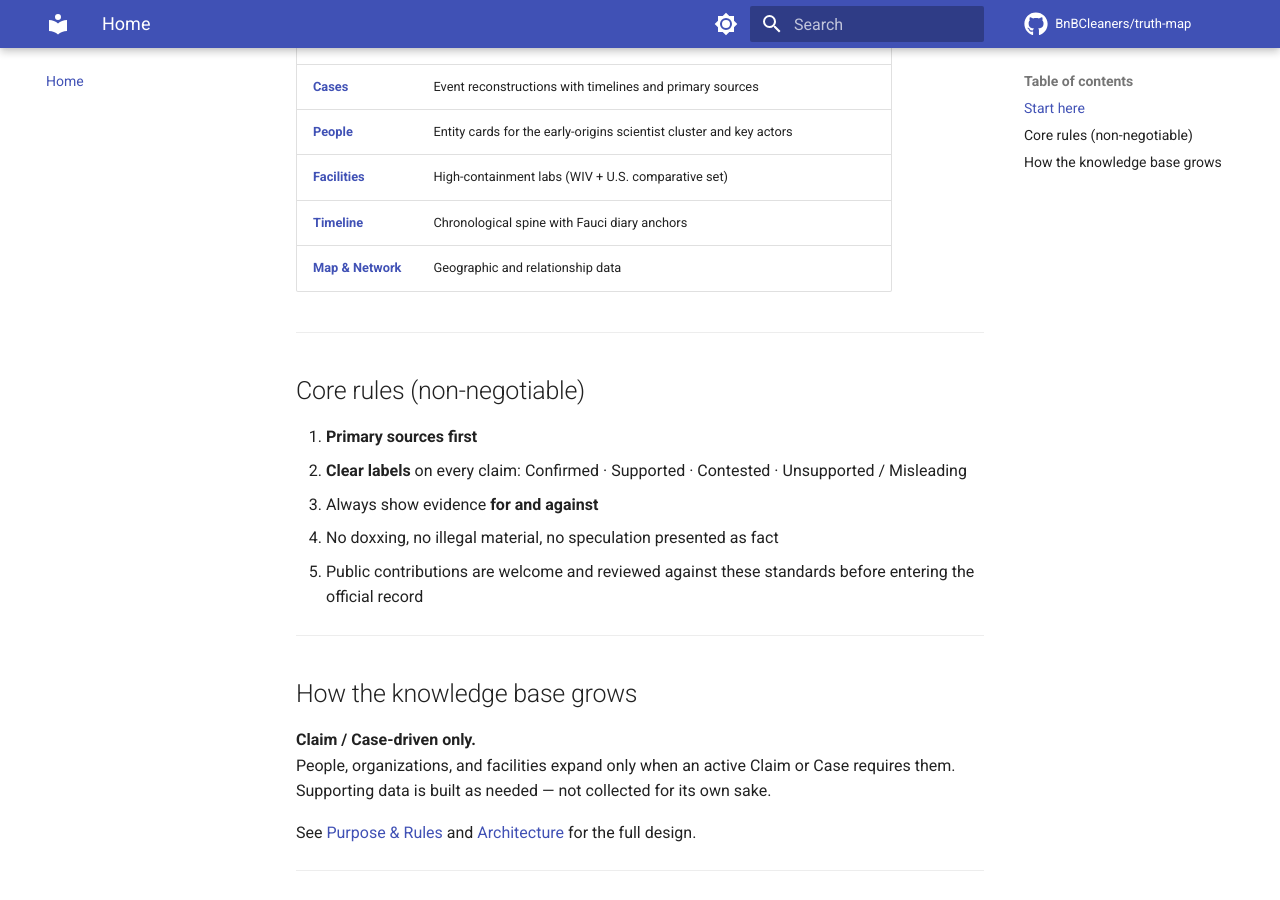
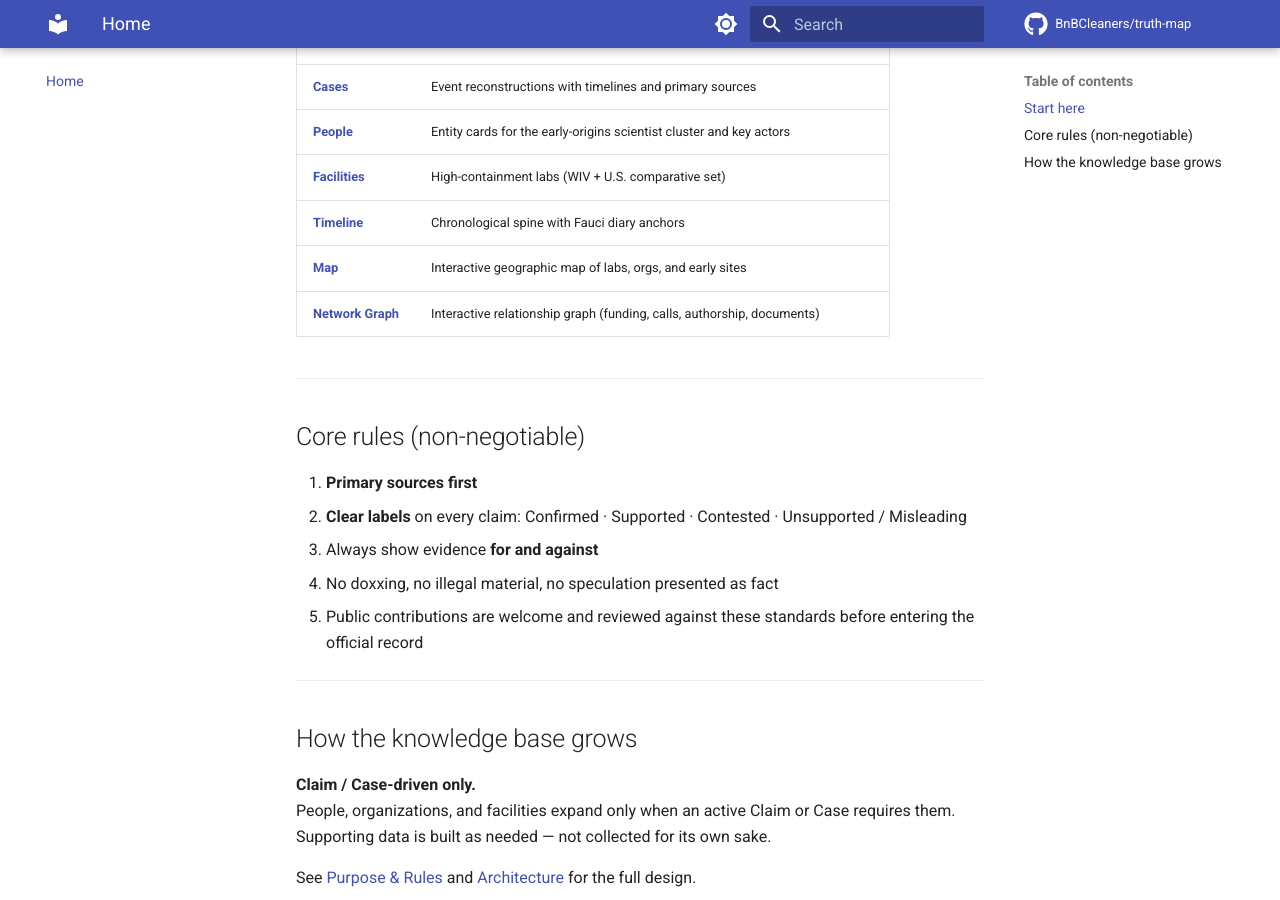
Before and after one commit to BnBCleaners/truth-map, an MkDocs documentation site: the page built from docs/index.md, in a window 1280 px wide and 900 px high, scrolled down 532 px. Built offline with MkDocs 1.6.1 and Material for MkDocs 9.7.7, drawn with Linux system fonts in a browser that asks for light colours; comment, search, counter and statistics services are not loaded.

Commit message:
Update home page: Map & Network are now interactive on-site

```diff
--- a/docs/index.md
+++ b/docs/index.md
@@ -18,7 +18,8 @@ It is a structured research tool designed to keep the record honest, searchable,
 | **[People](people/index.md)** | Entity cards for the early-origins scientist cluster and key actors |
 | **[Facilities](facilities/index.md)** | High-containment labs (WIV + U.S. comparative set) |
 | **[Timeline](timeline.md)** | Chronological spine with Fauci diary anchors |
-| **[Map & Network](map.md)** | Geographic and relationship data |
+| **[Map](map.md)** | Interactive geographic map of labs, orgs, and early sites |
+| **[Network Graph](network.md)** | Interactive relationship graph (funding, calls, authorship, documents) |
 
 ---
 
```
